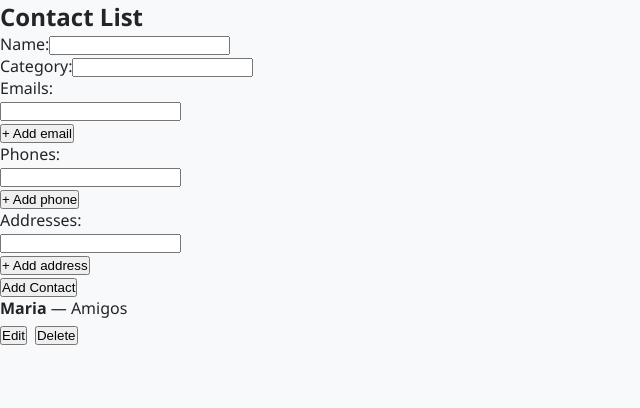
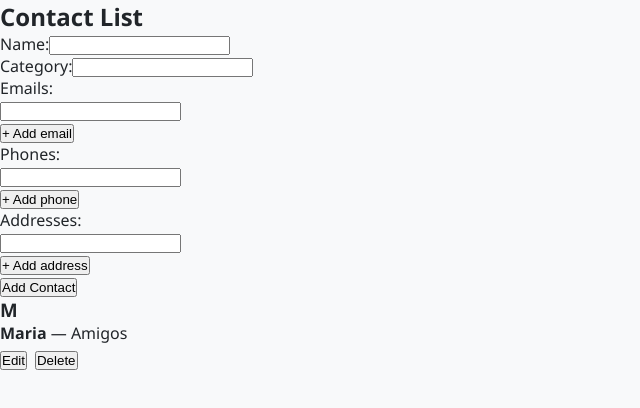
Before and after one commit to rafaelachinaglia/contact-book, a React (Vite) app: page / in a window 1280 px wide. Shown: the top 408 px of the page, without its empty margins (0-640 px from the left). Built offline with nearby package versions, Linux system fonts and the light colour scheme; data requests are answered from the project's data file.

Commit message:
feat: add contact grouping by first letter of name

```diff
--- a/src/pages/ContactsPage.tsx
+++ b/src/pages/ContactsPage.tsx
@@ -4,9 +4,27 @@ import { EditContactModal } from "../components/EditContactModal";
 import { useContacts } from "../hooks/useContacts";
 import type { Contact } from "../types/Contact";
 
+// Função de agrupamento por inicial do nome
+function groupContactsByInitial(contacts: Contact[]) {
+  const grouped: Record<string, Contact[]> = {};
+
+  contacts.forEach((contact) => {
+    const initial = contact.name.charAt(0).toUpperCase();
+    if (!grouped[initial]) {
+      grouped[initial] = [];
+    }
+    grouped[initial].push(contact);
+  });
+
+  return grouped;
+}
+
 export function ContactsPage() {
   const { contacts, loading, error, removeContact } = useContacts();
   const [selectedContact, setSelectedContact] = useState<Contact | null>(null);
+
+  const groupedContacts = groupContactsByInitial(contacts);
+  const sortedInitials = Object.keys(groupedContacts).sort();
 
   return (
     <div>
@@ -16,8 +34,11 @@ export function ContactsPage() {
       {loading && <p>Loading...</p>}
       {error && <p>{error}</p>}
 
+      {sortedInitials.map((initial) => (
+        <div key={initial}>
+          <h3>{initial}</h3>
           <ul>
-        {contacts.map((contact) => (
+            {groupedContacts[initial].map((contact) => (
               <li key={contact.id}>
                 <strong>{contact.name}</strong> — {contact.category}
                 <div style={{ marginTop: "4px" }}>
@@ -39,6 +60,8 @@ export function ContactsPage() {
               </li>
             ))}
           </ul>
+        </div>
+      ))}
 
       {selectedContact && (
         <EditContactModal
```
Lines whose indentation alone changed are shown as unchanged.
